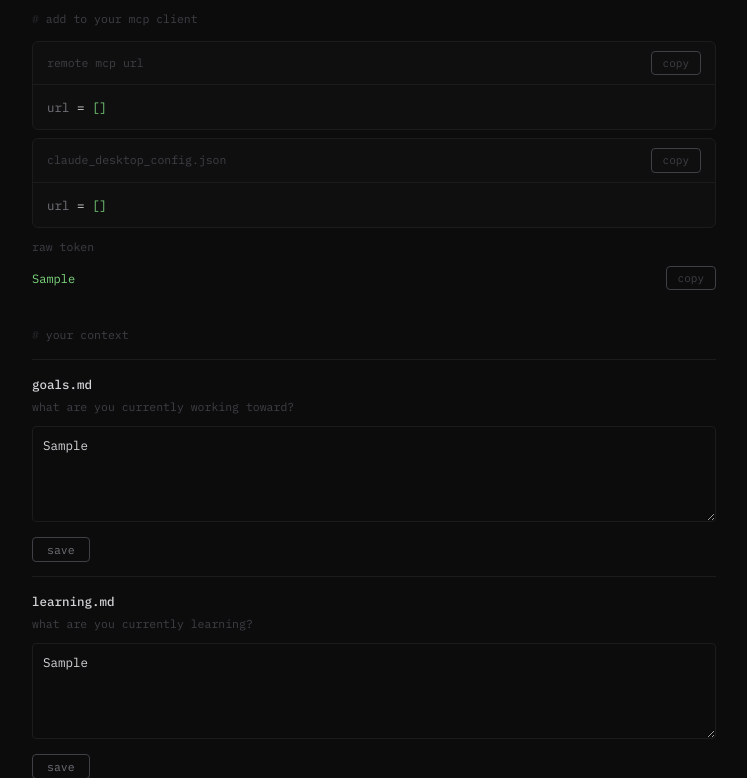
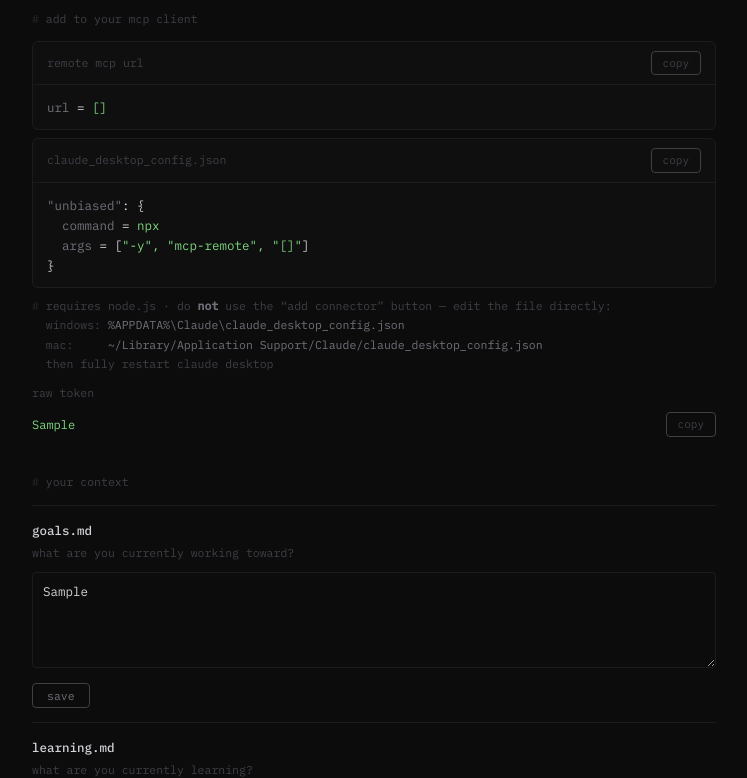
Before and after one commit to shaurya-afk/unbiased, a Python web app: template templates/dashboard.html in a window 1280 px wide. Shown: the part 279-1057 px from the top of the page, without its empty margins (266-1013 px from the left). Run offline with Jinja, Linux system fonts and the light colour scheme; the template is opened without the code that fills it: most values are stand-ins (such as "Sample title", 1, 10 or a date in 2020); grey boxes marked "Sample" are stand-in pictures.

Commit message:
feat: dashboard MCP config uses mcp-remote bridge
Claude Desktop's connector UI forces an OAuth handshake the server
doesn't implement. Switch the claude_desktop_config.json card to the
mcp-remote npx bridge so the existing ?token= URL works as-is, keeping
GitHub login as the only auth step. Add setup notes (Node.js required,
edit config file directly, restart Claude).

Co-Authored-By: Claude Opus 4.8 <noreply@anthropic.com>

```diff
--- a/templates/dashboard.html
+++ b/templates/dashboard.html
@@ -341,9 +341,19 @@
                 <button class="copy-btn" onclick="copyClaudeCfg(this)">copy</button>
             </div>
             <div class="install-body">
-                <span class="ik">url</span> = <span class="iv">{{ mcp_url }}</span>
+                <span class="ik">"unbiased"</span>: {<br>
+                &nbsp;&nbsp;<span class="ik">command</span> = <span class="iv">npx</span><br>
+                &nbsp;&nbsp;<span class="ik">args</span> = [<span class="iv">"-y", "mcp-remote", "{{ mcp_url }}"</span>]<br>
+                }
             </div>
         </div>
+
+        <p style="font-size:11.5px;color:var(--dim);margin-top:8px;line-height:1.7">
+            <span class="hash">#</span> requires node.js · do <strong style="color:var(--muted)">not</strong> use the &ldquo;add connector&rdquo; button &mdash; edit the file directly:<br>
+            &nbsp;&nbsp;windows: <span class="muted">%APPDATA%\Claude\claude_desktop_config.json</span><br>
+            &nbsp;&nbsp;mac:&nbsp;&nbsp;&nbsp;&nbsp; <span class="muted">~/Library/Application Support/Claude/claude_desktop_config.json</span><br>
+            &nbsp;&nbsp;then fully restart claude desktop
+        </p>
 
         <div style="margin-top:10px">
             <p style="font-size:11.5px;color:var(--dim);margin-bottom:6px">raw token</p>
@@ -402,11 +412,12 @@
         });
     }
     function copyClaudeCfg(btn) {
+        const url = {{ mcp_url | tojson }};
         const cfg = JSON.stringify({
             mcpServers: {
                 unbiased: {
-                    url: {{ mcp_url | tojson }},
-                    transport: "http"
+                    command: "npx",
+                    args: ["-y", "mcp-remote", url]
                 }
             }
         }, null, 2);
```
Also changed, not shown: 1 other file.
